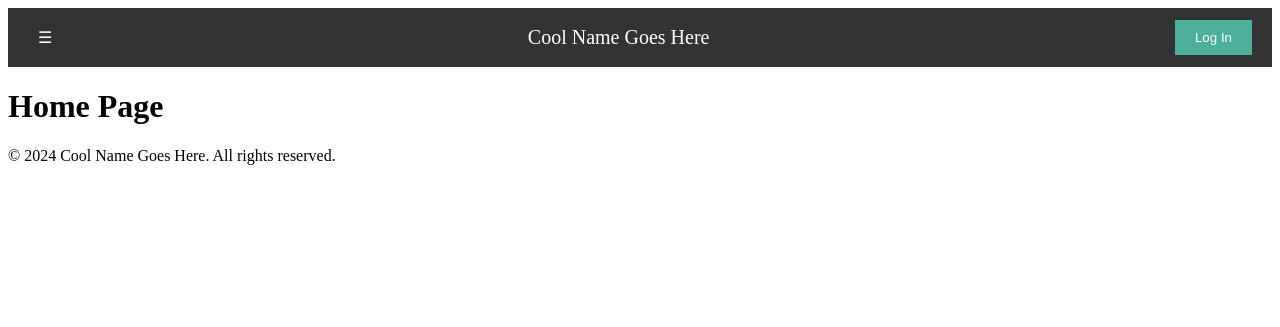
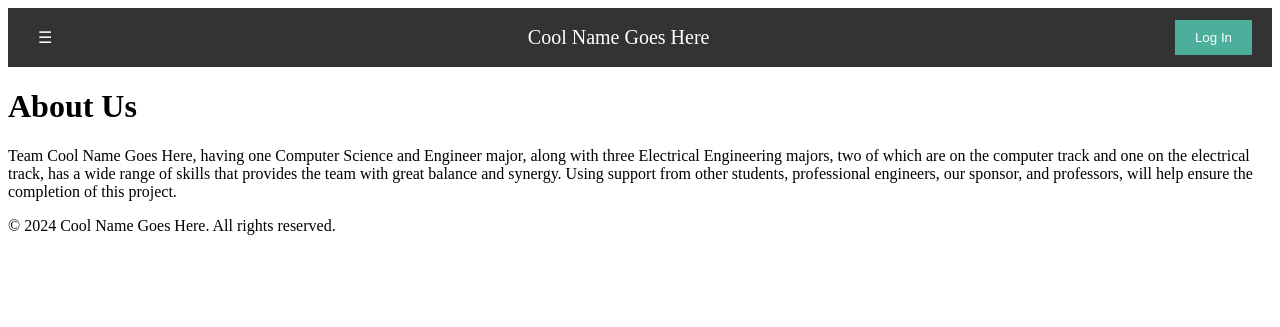
Before and after one commit to smblackwll/PrinciplesLab3, a Django app: template home/templates/home.html in a window 1280 px wide. Shown: the top 327 px of the page. Run offline with Django 5.2, Linux system fonts and the light colour scheme; the template is opened without the code that fills it, so the values that code supplies are empty.

Commit message:
My page is finished, basic home page is in.

```diff
--- a/home/templates/home.html
+++ b/home/templates/home.html
@@ -8,12 +8,21 @@
     <meta charset="UTF-8">
 
     <title>{% block title %}{{ section.title }}{% endblock %}</title>
+        <link rel="stylesheet" href="../../static/css/style.css">
+
 
 </head>
 
 {% block content %}
 <body>
-    <h1>Home Page</h1>
+    <h1>About Us</h1>
+    <p> Team Cool Name Goes Here, having one Computer Science and Engineer major, along
+    with three Electrical Engineering majors, two of which are on the computer track and
+    one on the electrical track, has a wide range of skills that provides the team with great
+    balance and synergy. Using support from other students, professional engineers, our
+    sponsor, and professors, will help ensure the completion of this project. </p>
+
+
 
 
 </body>
```
Also changed, not shown: home/templates/spencer.html (+5 -4 lines), static/css/spencer_style.css (+20 -1 lines), db.sqlite3, static/images/me.jpg (added).
